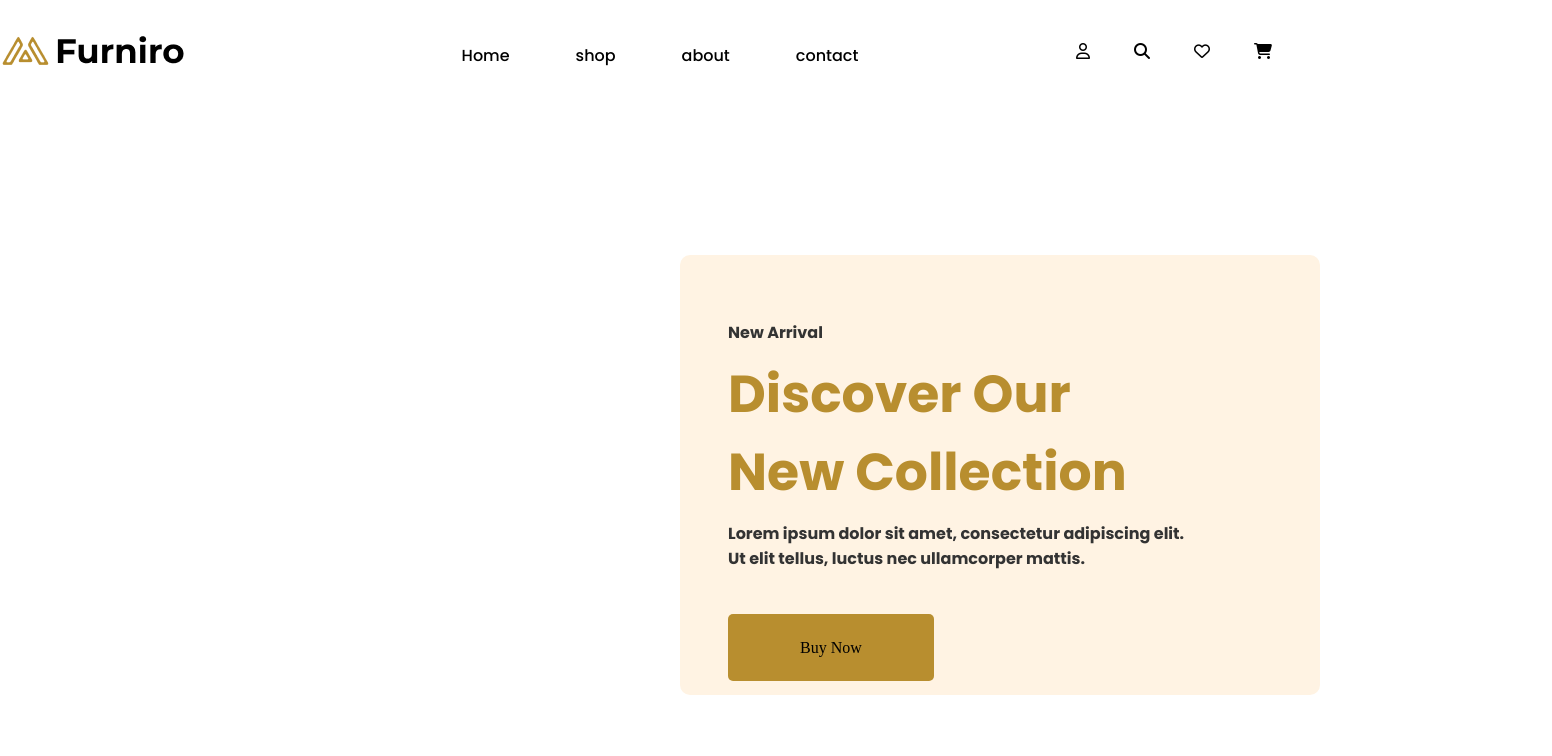
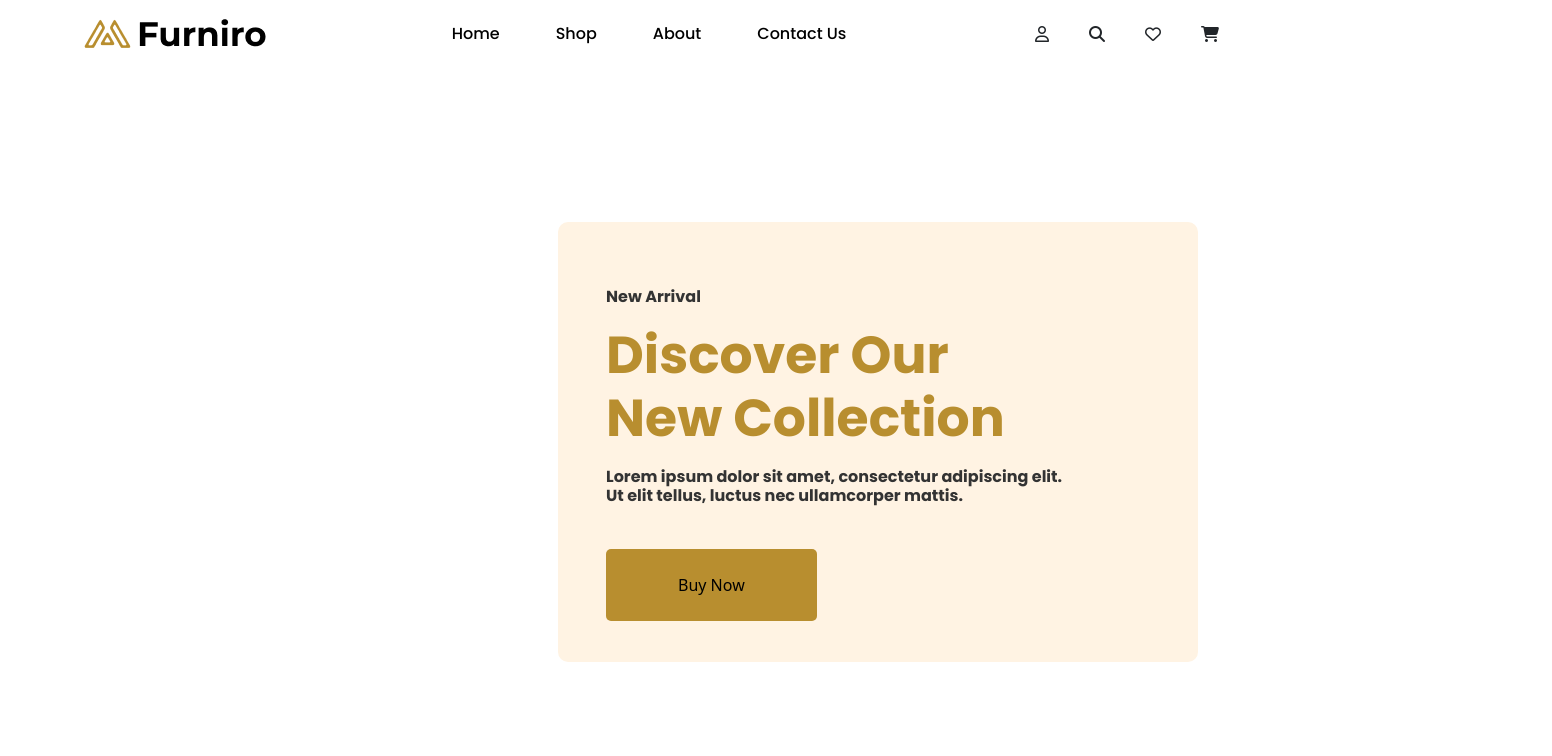
Before and after one commit to mdkamruzzaman32/furniro-E-website, a plain HTML site: page index.html in a window 1280 px wide. Shown: the top 756 px of the page, 1552 px wide, since content can reach past the window. Drawn offline with Linux system fonts and the light colour scheme.

Commit message:
navbar update

```diff
--- a/CSS/style.css
+++ b/CSS/style.css
@@ -37,21 +37,12 @@ a {
     height: 41px;
 }
 
-.menu {
-    width: 60%;
-    padding-top: 43px;
+.navbar-nav li {
+    padding: 0px 20px;
+    margin: 0;
+
 }
-
-.menu ul {
-    display: flex;
-    justify-content: center;
-}
-
-.menu ul li {
-    padding: 0px 33px;
-}
-
-.menu ul li a {
+.navbar-nav li a{
     font-size: 16px;
     font-weight: 500;
     font-family: "Poppins", sans-serif;
@@ -59,19 +50,20 @@ a {
     transition: .7s;
 }
 
-.menu ul li a:hover {
+.navbar-nav li a:hover {
     background-color: #bfe9f7;
     font-size: 22px;
 }
 
+
 .icons {
     width: 20%;
-    padding-top: 43px;
 }
 
 .icons i {
     padding: 0 20px;
 }
+
 
 /*haeder  css part end  */
 /* background   css part start  */
--- a/index.html
+++ b/index.html
@@ -15,36 +15,54 @@
     600;1,700;1,800;1,900&display=swap" rel="stylesheet">
     <!-- google fonts end  -->
     <link rel="stylesheet" href="CSS/all.min.css">
+    <link rel="stylesheet" href="CSS/bootstrap.min.css">
     <link rel="stylesheet" href="CSS/style.css">
+
 </head>
 
 <body>
     <!-- Header part start  -->
-    <section id="headerpart">
+    <nav class="navbar navbar-expand-lg">
         <div class="container">
-            <div class="head">
-                <div class="logo">
+            <a class="navbar-brand" href="#">
+                <picture class="logo" loading="lazy">
                     <img src="images/logo.png" alt="logo.png">
-                </div>
-                <div class="menu">
-                    <ul>
-                        <li><a href="index.html">Home</a></li>
-                        <li><a href="shop.html" target="_blank">shop</a></li>
-                        <li><a href="blog.html" target="_blank">about</a></li>
-                        <li><a href="contact.html" target="_blank">contact</a></li>
-                    </ul>
-                </div>
-                <div class="icons">
+                </picture>
+            </a>
+            <button class="navbar-toggler" type="button" data-bs-toggle="collapse"
+                data-bs-target="#navbarSupportedContent" aria-controls="navbarSupportedContent" aria-expanded="false"
+                aria-label="Toggle navigation">
+                <span class="navbar-toggler-icon"></span>
+            </button>
+            <div class="collapse navbar-collapse" id="navbarSupportedContent">
+                <ul class="navbar-nav m-auto  ">
+                    <li class="nav-item">
+                        <a class="nav-link " aria-current="page" href="index.html">Home</a>
+                    </li>
+                    <li class="nav-item">
+                        <a class="nav-link" href="shop.html" target="_blank">Shop</a>
+                    </li>
+                    <li class="nav-item">
+                        <a class="nav-link" href="blog.html" target="_blank">About</a>
+                    </li>
+                    <li class="nav-item">
+                        <a class="nav-link" href="contact.html" target="_blank">Contact Us</a>
+                    </li>
+
+                </ul>
+                <form class="d-flex icons">
                     <i class="fa-regular fa-user"></i>
                     <i class="fa-solid fa-magnifying-glass"></i>
                     <i class="fa-regular fa-heart"></i>
                     <i class="fa-solid fa-cart-shopping"></i>
-                </div>
+                </form>
             </div>
         </div>
-    </section>
+    </nav>
+
+
     <!-- Header part end  -->
-<!-- need responsive -->
+    <!-- need responsive -->
     <!-- Hero part start  -->
 
     <section id="heroPart">
@@ -473,7 +491,7 @@
 
     <!--    part end  -->
 
-
+    <script src="JS/bootstrap.bundle.min.js"></script>
 </body>
 
 </html>
```
Also changed, not shown: CSS/bootstrap.min.css (added), js/bootstrap.bundle.min.js (added).
